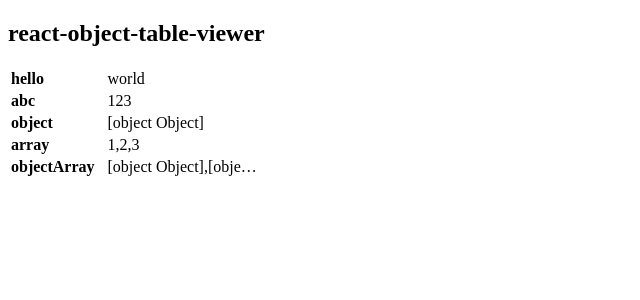
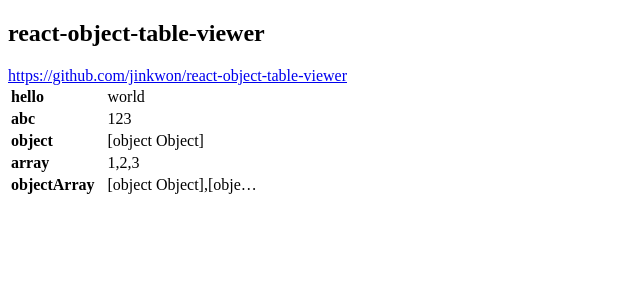
Before and after one commit to Jinkwon/react-object-table, a Next.js app: page / in a window 1280 px wide. Shown: the top 300 px of the page, without its empty margins (0-640 px from the left). Built offline with nearby package versions, Linux system fonts and the light colour scheme.

Commit message:
feat: update link

```diff
--- a/package.json
+++ b/package.json
@@ -12,7 +12,7 @@
     "build:cjs": "tsc -b tsconfig.cjs.json",
     "build:esm": "tsc -b tsconfig.esm.json",
     "build": "yarn run build:cjs && yarn run build:esm",
-    "deploy": "yarn run build && yarn run build:pages",
+    "deploy": "yarn run build && yarn run build:pages && gh-pages -d gh-pages",
     "dev": "next",
     "start": ""
   },
--- a/pages/index.tsx
+++ b/pages/index.tsx
@@ -11,7 +11,9 @@
 const index: FC<PropTypes> = (props: PropTypes) => {
   return <>
     <h2>react-object-table-viewer</h2>
-
+    <div>
+      <a href="https://github.com/jinkwon/react-object-table-viewer">https://github.com/jinkwon/react-object-table-viewer</a>
+    </div>
     <ReactObjectTableViewer data={{
       hello: 'world',
       abc: 123,
```
